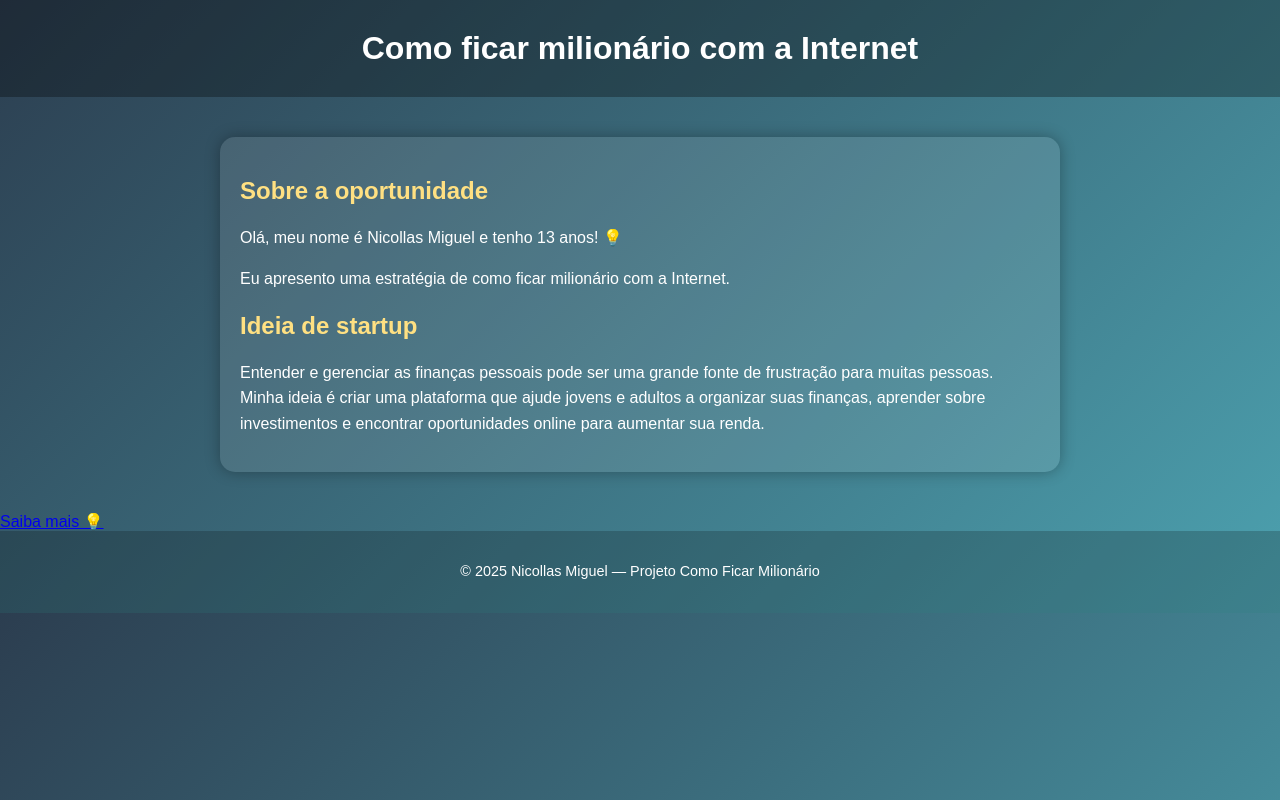
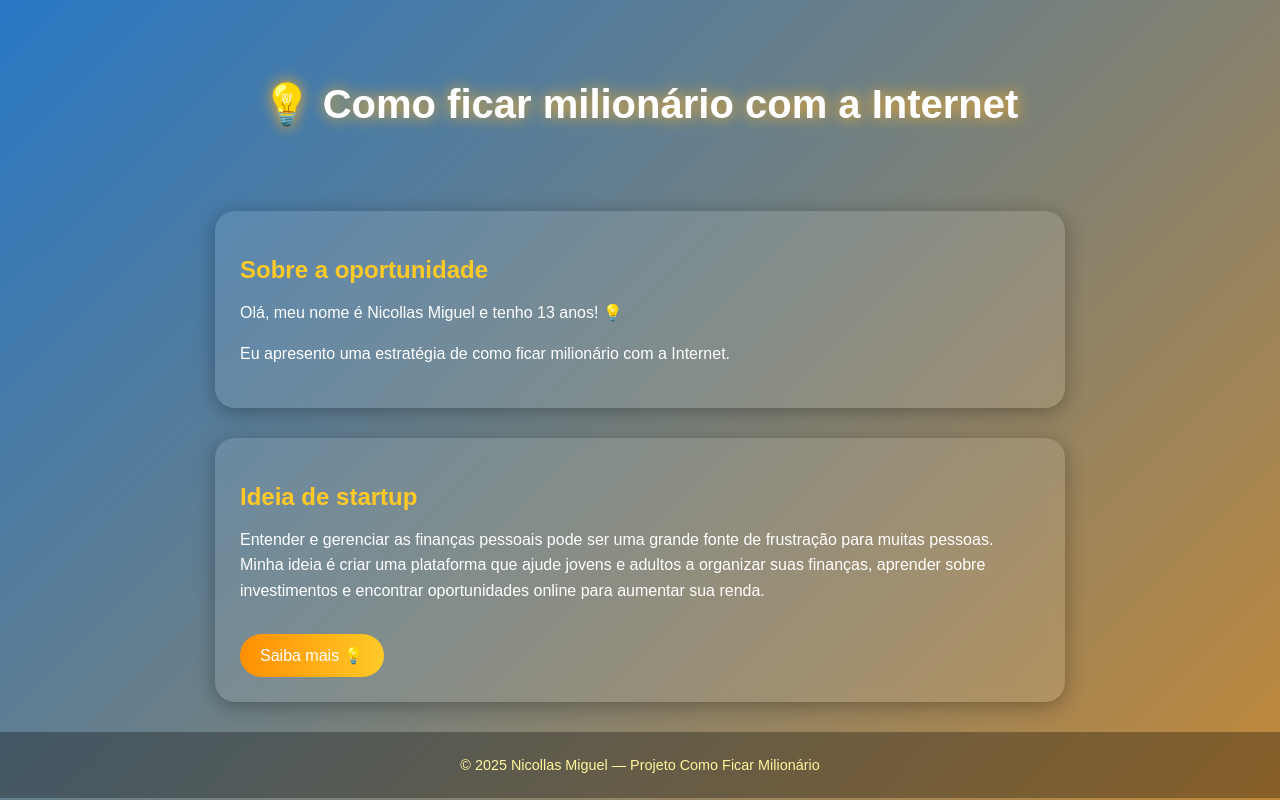
Before and after one commit to miguelnicollas715-star/como-ficar-milionario, a plain HTML site: page index.html in a window 1280 px wide. Drawn offline with Linux system fonts and the light colour scheme.

Commit message:
Add basic structure and styling for index.html
Aprenda como usar a Internet para construir riqueza! Este projeto apresenta uma startup inovadora que combina inteligência artificial e educação financeira para ajudar as pessoas a controlar gastos, investir melhor e alcançar a liberdade financeira. Criado por Nicollas Miguel, 13 anos, com a visão de transformar o jeito que lidamos com dinheiro.

```diff
--- a/index.html
+++ b/index.html
@@ -1,77 +1,119 @@
 <!DOCTYPE html>
 <html lang="pt-BR">
 <head>
-  <meta charset="UTF-8">
-  <meta name="viewport" content="width=device-width, initial-scale=1.0">
+  <meta charset="UTF-8" />
+  <meta name="viewport" content="width=device-width, initial-scale=1.0" />
   <title>Como ficar milionário com a Internet</title>
   <style>
     body {
-      font-family: Arial, sans-serif;
-      background: linear-gradient(135deg, #2c3e50, #4ca1af);
+      margin: 0;
+      font-family: 'Poppins', sans-serif;
       color: white;
-      margin: 0;
-      padding: 0;
+      background: linear-gradient(135deg, #0d47a1, #1976d2, #ff8f00);
+      background-size: 300% 300%;
+      animation: bgMove 12s ease infinite;
+      transition: background 1s ease;
+    }
+
+    @keyframes bgMove {
+      0% { background-position: 0% 50%; }
+      50% { background-position: 100% 50%; }
+      100% { background-position: 0% 50%; }
     }
 
     header {
-      background: rgba(0, 0, 0, 0.3);
       text-align: center;
-      padding: 30px 20px;
+      padding: 60px 20px 20px;
+      overflow: hidden;
     }
 
     h1 {
-      margin: 0;
-      font-size: 2em;
+      font-size: 2.5em;
+      animation: floatTitle 3s ease-in-out infinite, glow 2s ease-in-out infinite alternate;
     }
 
-    main {
+    @keyframes floatTitle {
+      0%, 100% { transform: translateY(0); }
+      50% { transform: translateY(-8px); }
+    }
+
+    @keyframes glow {
+      0% { text-shadow: 0 0 10px #ff8f00; }
+      100% { text-shadow: 0 0 20px #ffd54f; }
+    }
+
+    section {
       max-width: 800px;
-      margin: 40px auto;
+      margin: 30px auto;
       background: rgba(255, 255, 255, 0.1);
-      padding: 20px;
-      border-radius: 15px;
-      box-shadow: 0 0 15px rgba(0,0,0,0.3);
+      padding: 25px;
+      border-radius: 20px;
+      box-shadow: 0 4px 20px rgba(0,0,0,0.3);
+      backdrop-filter: blur(6px);
+      transition: transform 0.3s ease;
+    }
+
+    section:hover {
+      transform: scale(1.02);
     }
 
     h2 {
-      color: #ffe082;
+      color: #ffca28;
+      margin-bottom: 10px;
     }
 
     p {
       line-height: 1.6;
-      margin-bottom: 15px;
+    }
+
+    a {
+      display: inline-block;
+      text-decoration: none;
+      color: white;
+      background: linear-gradient(90deg, #ff8f00, #ffca28);
+      padding: 12px 20px;
+      border-radius: 30px;
+      margin-top: 15px;
+      transition: transform 0.3s, background 0.3s;
+    }
+
+    a:hover {
+      transform: scale(1.1);
+      background: linear-gradient(90deg, #ffa726, #ffb300);
     }
 
     footer {
       text-align: center;
-      padding: 15px;
+      padding: 25px;
       font-size: 0.9em;
-      background: rgba(0,0,0,0.2);
+      color: #fff59d;
+      background: rgba(0, 0, 0, 0.3);
     }
-
-    .botao {
-      display: inline-block;
-
-      </style>
+  </style>
 </head>
 <body>
   <header>
-    <h1>Como ficar milionário com a Internet</h1>
+    <h1>💡 Como ficar milionário com a Internet</h1>
   </header>
 
-  <main>
+  <section>
     <h2>Sobre a oportunidade</h2>
     <p>Olá, meu nome é Nicollas Miguel e tenho 13 anos! 💡</p>
     <p>Eu apresento uma estratégia de como ficar milionário com a Internet.</p>
+  </section>
 
+  <section>
     <h2>Ideia de startup</h2>
-    <p>Entender e gerenciar as finanças pessoais pode ser uma grande fonte de frustração para muitas pessoas. Minha ideia é criar uma plataforma que ajude jovens e adultos a organizar suas finanças, aprender sobre investimentos e encontrar oportunidades online para aumentar sua renda.</p>
-
-
-  </main><a class="botao" href="saiba-mais.html">Saiba mais 💡</a>
+    <p>
+      Entender e gerenciar as finanças pessoais pode ser uma grande fonte de frustração para muitas pessoas.
+      Minha ideia é criar uma plataforma que ajude jovens e adultos a organizar suas finanças, aprender sobre investimentos
+      e encontrar oportunidades online para aumentar sua renda.
+    </p>
+    <a href="saiba-mais.html">Saiba mais 💡</a>
+  </section>
 
   <footer>
-    <p>© 2025 Nicollas Miguel — Projeto Como Ficar Milionário</p>
+    © 2025 Nicollas Miguel — Projeto Como Ficar Milionário
   </footer>
 </body>
 </html>
```
